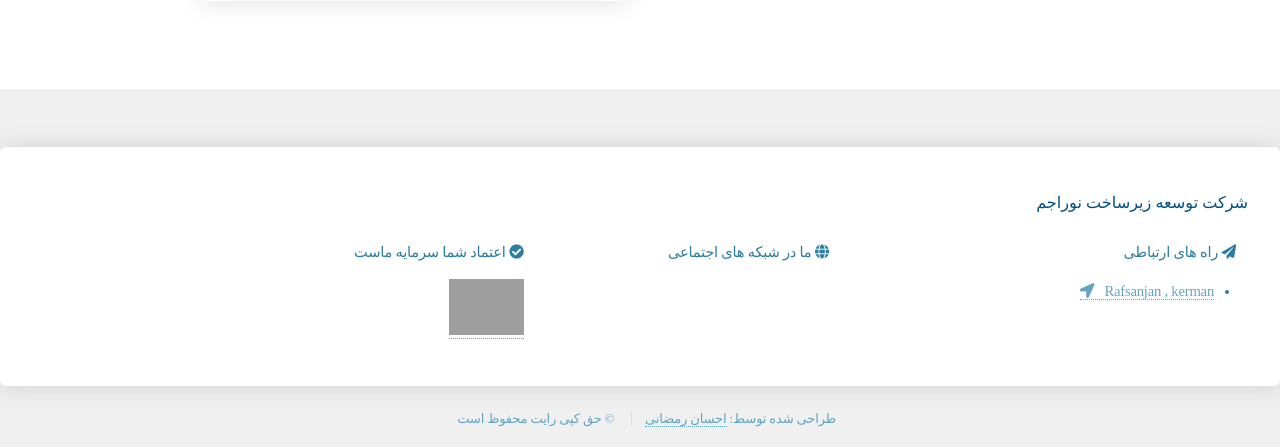
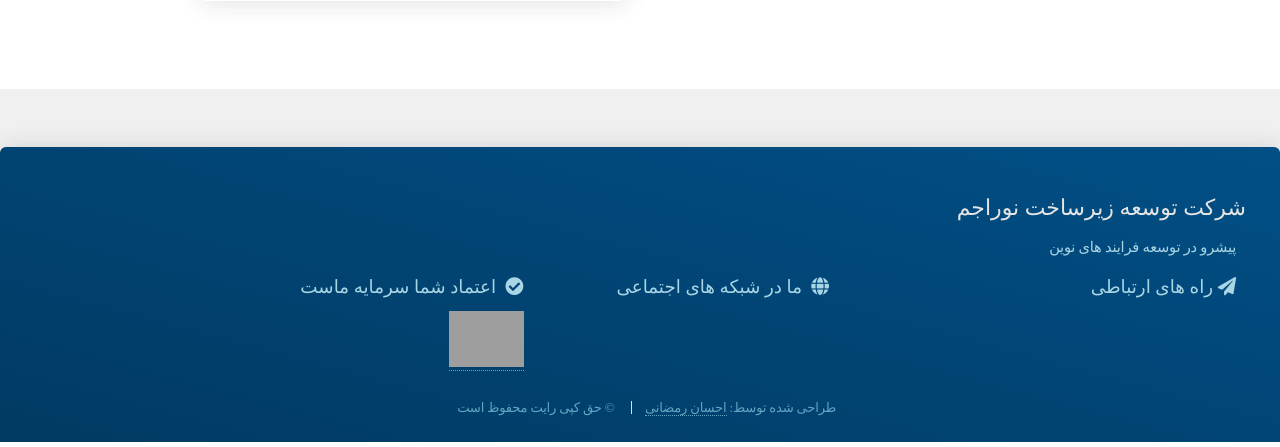
Before and after one commit to MrEvanORG/nurajam, a Django app: page / in a window 1280 px wide. Shown: the part 2772-3219 px from the top of the page. Run offline with Django 5.2, Linux system fonts and the light colour scheme; data that the repository does not hold is empty; some web fonts are replaced; grey boxes are pictures that could not be loaded.

Commit message:
edited footer design

```diff
--- a/myapp/context_processor.py
+++ b/myapp/context_processor.py
@@ -10,6 +10,8 @@ def link_processor(request):
                 "link_whatsapp":config.link_whatsapp,
                 "link_twitter":config.link_twitter,
                 "link_telegram":config.link_telegram,
+                "link_address":config.link_address,
+                "address_text":config.address_text,
             }
     except:
         return {}
--- a/myapp/models.py
+++ b/myapp/models.py
@@ -87,6 +87,8 @@ class OtherInfo(models.Model):
     link_whatsapp = models.CharField(max_length=100,verbose_name='لینک واتساپ (فوتر)',null=True,blank=True)
     link_telegram = models.CharField(max_length=100,verbose_name='لینک تلگرام (فوتر)',null=True,blank=True)
     link_twitter = models.CharField(max_length=100,verbose_name='لینک توییتر (فوتر)',null=True,blank=True)
+    link_address = models.CharField(max_length=100,verbose_name='لینک آدرس (فوتر)',null=True,blank=True)
+    address_text = models.CharField(max_length=100,verbose_name='متن آدرس (فوتر)',null=True,blank=True)
 
 
     def save(self,*args,**kwargs):
--- /dev/null
+++ b/myapp/static/css/footer_style.css
@@ -0,0 +1,42 @@
+footer{
+    padding-bottom: 0 !important;
+    margin-bottom: 0 !important;
+}
+footer ul.copyright{
+    color:var(--medium-gray) !important;
+}
+footer ul li{
+	margin-bottom: 0.50em;
+}
+footer ul{
+    color: var(--button-disabled-bg) !important;
+	margin-right: 1.5em;
+}
+footer ul.newalt a{
+	border-bottom: none;
+}
+footer p{
+	margin-bottom: 1em;
+    color: var(--header-text);
+}
+footer .box{
+    padding-bottom: 1.5em;
+	margin: 0;
+    border-radius: 6px 6px 0 0 ;
+}
+footer{
+    padding: 0;
+}
+footer h4{
+    font-size: 1.5em;
+    color: var(--light-gray);
+	margin-bottom:0.5em;
+	margin-right: -0.45em;
+}
+footer h5{
+    font-size: 1.25em;
+    color:var(--header-text);
+}
+footer .box{
+    background-image: linear-gradient(15deg, var( --secondary-color) 0%, var(--heading-color) 100%);
+}
--- a/myapp/static/css/main.css
+++ b/myapp/static/css/main.css
@@ -34,6 +34,7 @@
 	--table-header-color: #014F86;
 
 	--text-color: #2C7DA0;
+	--new-text-color:#2C7DA0;
 	--button-disabled-bg: #2C7DA0;
 
 	--medium-gray: #61A5C2;
@@ -72,29 +73,7 @@
 
 }
 
-footer ul li{
-	margin-bottom: 0.50em;
-}
-footer ul{
-	margin-right: 1.5em;
-}
-footer ul.newalt a{
-	border-bottom: none;
-}
-footer p{
-	margin-bottom: 1em;;
-}
-footer .box{
-	margin: 0;
-	border-radius: 6px;
-}
-footer{
-	padding-bottom:1em !important;
-}
-footer h4{
-	margin-bottom:1.5em;
-	margin-right: -0.75em;
-}
+
 
 .rtl-placeholder {
   direction: ltr !important;
--- a/myapp/templates/patterns/base.html
+++ b/myapp/templates/patterns/base.html
@@ -8,6 +8,7 @@
 		<meta name="viewport" content="width=device-width, initial-scale=1.0, user-scalable=yes" />
 
 		<link rel="stylesheet" href="{% static 'css/loading.css' %}" />
+		<link rel="stylesheet" href="{% static 'css/footer_style.css' %}" />
 		<link rel="stylesheet" href="{% static 'css/main.css' %}" />
         <link rel="stylesheet" href="{% static 'css/fonts.css' %}" rel="stylesheet"/>
         {% block head %}{% endblock %}
--- a/myapp/templates/patterns/footer.html
+++ b/myapp/templates/patterns/footer.html
@@ -1,26 +1,26 @@
 <footer id="footer">
-    {% comment %}
-    <ul class="icons" style="margin-top:20px;">
-        {% if link_whatsapp %}<li><a href="{{link_whatsapp}}" class="icon brands fa-whatsapp"><span class="label">whatsapp</span></a></li>{% endif %}
-        {% if link_instagram %}<li><a href="{{ link_instagram }}" class="icon brands fa-instagram"><span class="label">Instagram</span></a></li>{% endif %}
-        {% if link_mail %}<li><a href="{{ link_mail }}" class="icon solid fa-envelope"><span class="label">email</span></a></li>{% endif %}
-        {% if link_phone %}<li><a href="{{ link_phone }}" class="icon solid fa-phone-alt"><span class="label">phone</span></a></li>{% endif %}
-    </ul>
-    {% endcomment %}
     <div class="box">
         <h4 class="align-right">شرکت توسعه زیرساخت نوراجم</h4>
+        <p class="align-right">پیشرو در توسعه فرایند های نوین</p>
+
         <div class="row align-right">
-        <div class="col-4 col-6-mobile col-12-mobilep text-right" >
-            <p><i class="fa fa-paper-plane" aria-hidden="true"></i> راه های ارتباطی</p>
+            <!-- ستون اول: راه‌های ارتباطی -->
+            <div class="col-4 col-6-mobile col-12-mobilep text-right">
+                <h5>
+                    <i class="fa fa-paper-plane" aria-hidden="true"></i>
+                    راه های ارتباطی
+                </h5>
                 <ul>
+                    {% if link_address and address_text %}
                     <li>
-                    <a>
-                        Rafsanjan , kerman &nbsp;
+                        <a href="{{link_address}}">
+                            {{address_text}}&nbsp;
                             <i class="icon solid fa-location-arrow">
                                 <span class="label">location</span>
                             </i>
                         </a>
                     </li>
+                    {% endif %}
                     {% if link_mail %}
                     <li>
                         <a href="{{link_mail}}">
@@ -53,8 +53,13 @@
                     {% endif %}
                 </ul>
             </div>
+
+            <!-- ستون دوم: شبکه‌های اجتماعی -->
             <div class="col-3 col-6-mobile col-12-mobilep">
-            <p><i class="fa fa-globe" aria-hidden="true"></i>&nbsp;ما در شبکه های اجتماعی</p>
+                <h5>
+                    <i class="fa fa-globe" aria-hidden="true"></i>&nbsp;
+                    ما در شبکه های اجتماعی
+                </h5>
                 <ul class="newalt">
                     {% if link_whatsapp %}
                     <li>
@@ -78,7 +83,7 @@
                     {% endif %}
                     {% if link_telegram %}
                     <li>
-                    <a href={{link_telegram}}>
+                        <a href="{{link_telegram}}">
                             <i class="icon brands fa-telegram">
                                 <span class="label">telegram</span>
                             </i>
@@ -88,7 +93,7 @@
                     {% endif %}
                     {% if link_twitter %}
                     <li>
-                    <a href={{link_twitter}}>
+                        <a href="{{link_twitter}}">
                             <i class="icon brands fa-twitter">
                                 <span class="label">twitter</span>
                             </i>
@@ -99,14 +104,22 @@
                 </ul>
             </div>
 
+            <!-- ستون سوم: نماد اعتماد -->
             <div class="col-5 col-12-mobile col-12-mobilep">
-            <p><i class="fa fa-check-circle" aria-hidden="true"></i>&nbsp;اعتماد شما سرمایه ماست</p>
-            <a referrerpolicy='origin' target='_blank' href='https://trustseal.enamad.ir/?id=663640&Code=FmBZJ8LsX7kPwNZW73NiRP4dxWNx4qIG'><img referrerpolicy='origin' src='https://trustseal.enamad.ir/logo.aspx?id=663640&Code=FmBZJ8LsX7kPwNZW73NiRP4dxWNx4qIG' alt='' style='cursor:pointer;width:75px;' code='FmBZJ8LsX7kPwNZW73NiRP4dxWNx4qIG' loading="lazy"></a>
+                <h5>
+                    <i class="fa fa-check-circle" aria-hidden="true"></i>&nbsp;
+                    اعتماد شما سرمایه ماست
+                </h5>
+                <a referrerpolicy='origin' target='_blank' href='https://trustseal.enamad.ir/?id=663640&Code=FmBZJ8LsX7kPwNZW73NiRP4dxWNx4qIG'>
+                    <img referrerpolicy='origin' src='https://trustseal.enamad.ir/logo.aspx?id=663640&Code=FmBZJ8LsX7kPwNZW73NiRP4dxWNx4qIG' alt='' style='cursor:pointer;width:75px;' code='FmBZJ8LsX7kPwNZW73NiRP4dxWNx4qIG' loading="lazy">
+                </a>
             </div>
         </div>
-</div>
+
+        <!-- کپی رایت -->
         <ul class="copyright">
             <li>طراحی شده توسط: <a href="https://pestiline.ir/resume/Ehsan-Ramezani/" target="_blank">احسان رمضانی</a></li>
             <li>&copy; حق کپی رایت محفوظ است</li>
         </ul>
+    </div>
 </footer>
```
Lines whose indentation alone changed are shown as unchanged.
